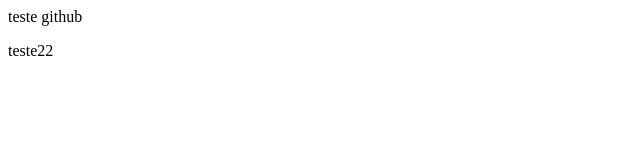
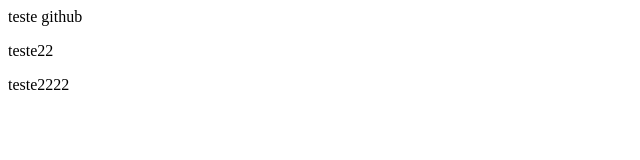
Before and after one commit to Igornove/teste-GitHub-vscode, a plain HTML site: page INDEX.HTML in a window 1280 px wide. Shown: the full height of the page, 0-640 px from the left. Drawn offline with Linux system fonts and the light colour scheme.

Commit message:
refeitoteste

```diff
--- a/INDEX.HTML
+++ b/INDEX.HTML
@@ -1,5 +1,5 @@
 <HTML:5>
 <p> teste github</p>
 <p> teste22</p>
-
+<p> teste2222</p>
 </HTML:5>
```
